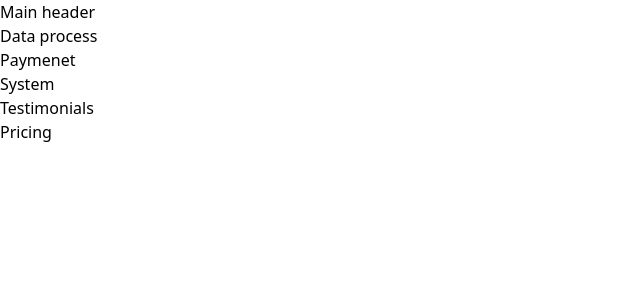
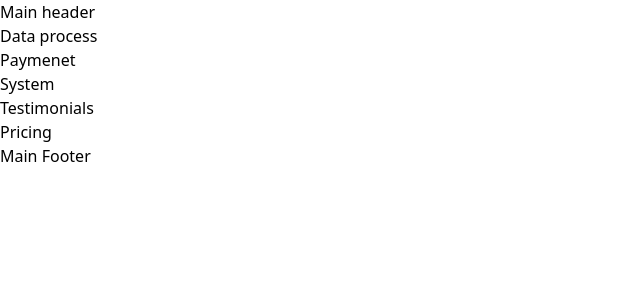
Before and after one commit to NdekoCode/vue-startup-landing-page, a Vue app: page / in a window 1280 px wide. Shown: the top 300 px of the page, without its empty margins (0-640 px from the left). Built offline with nearby package versions, Linux system fonts and the light colour scheme.

Commit message:
add project structure

```diff
--- a/src/App.vue
+++ b/src/App.vue
@@ -1,5 +1,6 @@
 <script setup lang="ts">
 import DataProcess from '@/components/DataProcess.vue'
+import FooterMain from '@/components/FooterMain.vue'
 import HeaderMain from '@/components/HeaderMain.vue'
 import Payment from '@/components/Payment.vue'
 import Pricing from '@/components/Pricing.vue'
@@ -16,5 +17,5 @@ import Testimonials from '@/components/Testimonials.vue'
     <testimonials />
     <pricing />
   </main>
-  <footer></footer>
+  <footer-main />
 </template>
--- /dev/null
+++ b/src/components/FooterMain.vue
@@ -0,0 +1,4 @@
+<script lang="ts" setup></script>
+<template>
+  <header>Main Footer</header>
+</template>
```
